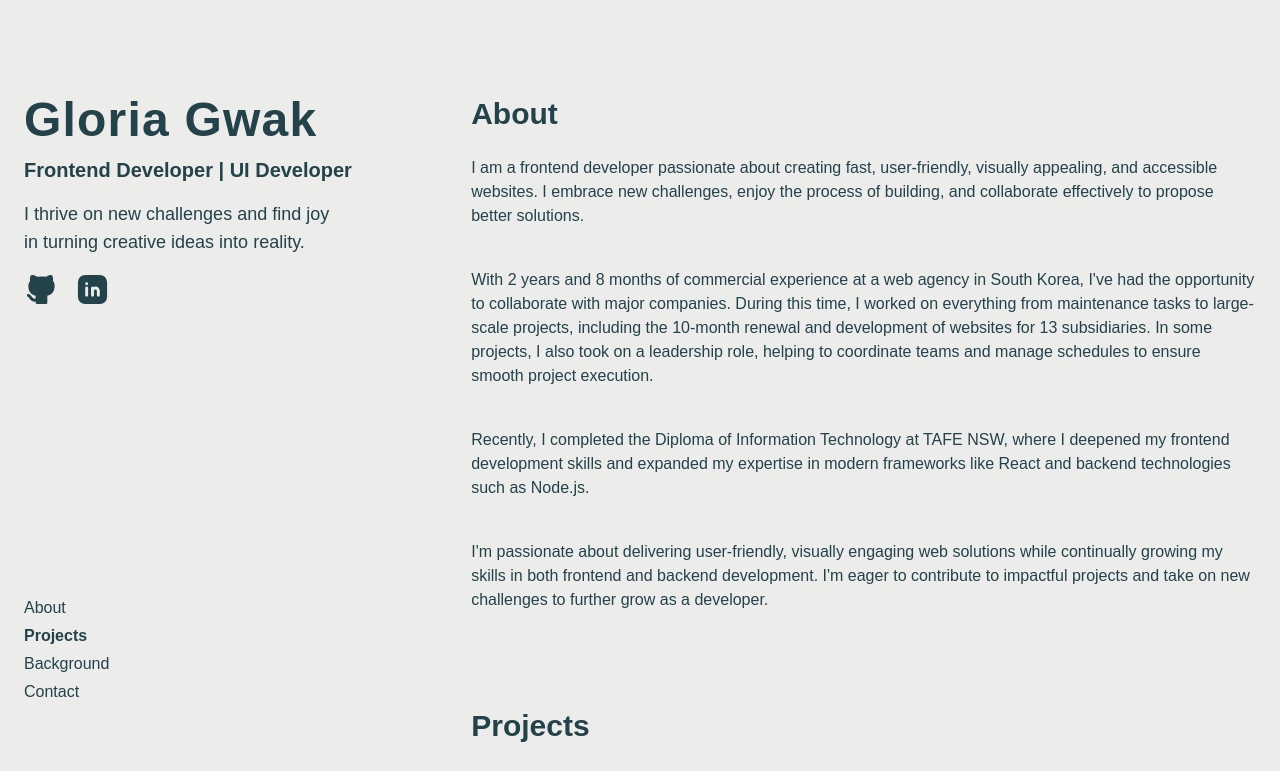
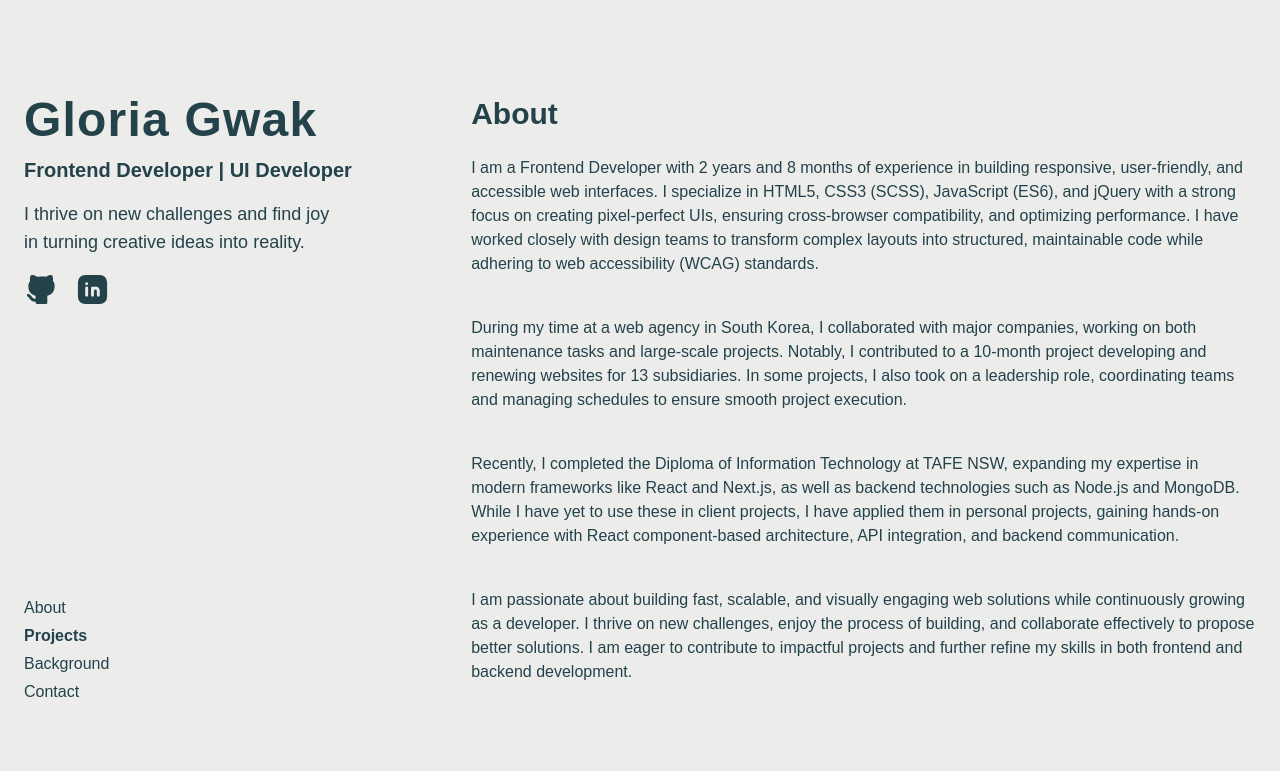
Before and after one commit to gloriaGwak/about-gloria, a React (Create React App) app: page / in a window 1280 px wide. Shown: the top 771 px of the page. Built offline with nearby package versions, Linux system fonts and the light colour scheme; no server answers; the database is empty.

Commit message:
edited text in about section

```diff
--- a/src/components/SectionAbout.jsx
+++ b/src/components/SectionAbout.jsx
@@ -11,16 +11,16 @@ export default function SectionAbout({ ref }) {
             <SectionTitle text={'About'} />
             <p>
                 <span className='block'>
-                    I am a frontend developer passionate about creating fast, user-friendly, visually appealing, and accessible websites. I embrace new challenges, enjoy the process of building, and collaborate effectively to propose better solutions.
+                    I am a Frontend Developer with 2 years and 8 months of experience in building responsive, user-friendly, and accessible web interfaces. I specialize in HTML5, CSS3 (SCSS), JavaScript (ES6), and jQuery with a strong focus on creating pixel-perfect UIs, ensuring cross-browser compatibility, and optimizing performance. I have worked closely with design teams to transform complex layouts into structured, maintainable code while adhering to web accessibility (WCAG) standards.
                 </span>
                 <span className='block lg:mt-10 mt-6'>
-                    With 2 years and 8 months of commercial experience at a web agency in South Korea, I've had the opportunity to collaborate with major companies. During this time, I worked on everything from maintenance tasks to large-scale projects, including the 10-month renewal and development of websites for 13 subsidiaries. In some projects, I also took on a leadership role, helping to coordinate teams and manage schedules to ensure smooth project execution.
+                    During my time at a web agency in South Korea, I collaborated with major companies, working on both maintenance tasks and large-scale projects. Notably, I contributed to a 10-month project developing and renewing websites for 13 subsidiaries. In some projects, I also took on a leadership role, coordinating teams and managing schedules to ensure smooth project execution.
                 </span>
                 <span className='block lg:mt-10 mt-6'>
-                    Recently, I completed the Diploma of Information Technology at TAFE NSW, where I deepened my frontend development skills and expanded my expertise in modern frameworks like React and backend technologies such as Node.js.
+                    Recently, I completed the Diploma of Information Technology at TAFE NSW, expanding my expertise in modern frameworks like React and Next.js, as well as backend technologies such as Node.js and MongoDB. While I have yet to use these in client projects, I have applied them in personal projects, gaining hands-on experience with React component-based architecture, API integration, and backend communication.
                 </span>
                 <span className='block lg:mt-10 mt-6'>
-                    I'm passionate about delivering user-friendly, visually engaging web solutions while continually growing my skills in both frontend and backend development. I'm eager to contribute to impactful projects and take on new challenges to further grow as a developer.
+                    I am passionate about building fast, scalable, and visually engaging web solutions while continuously growing as a developer. I thrive on new challenges, enjoy the process of building, and collaborate effectively to propose better solutions. I am eager to contribute to impactful projects and further refine my skills in both frontend and backend development.
                 </span>
             </p>
         </section>
```
